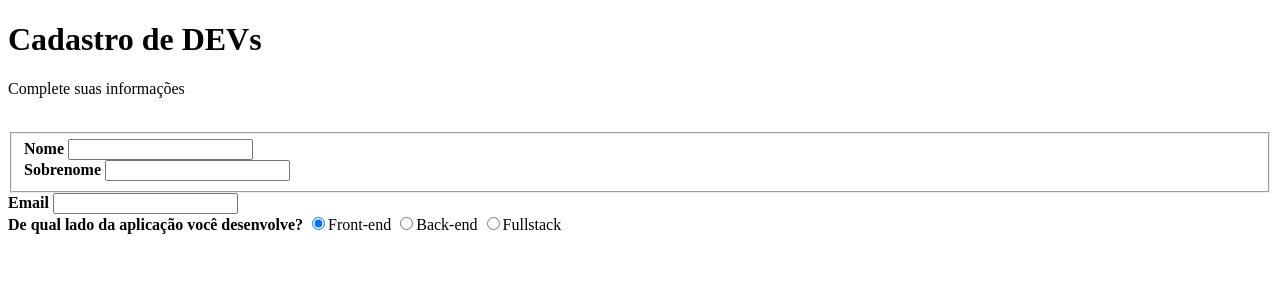
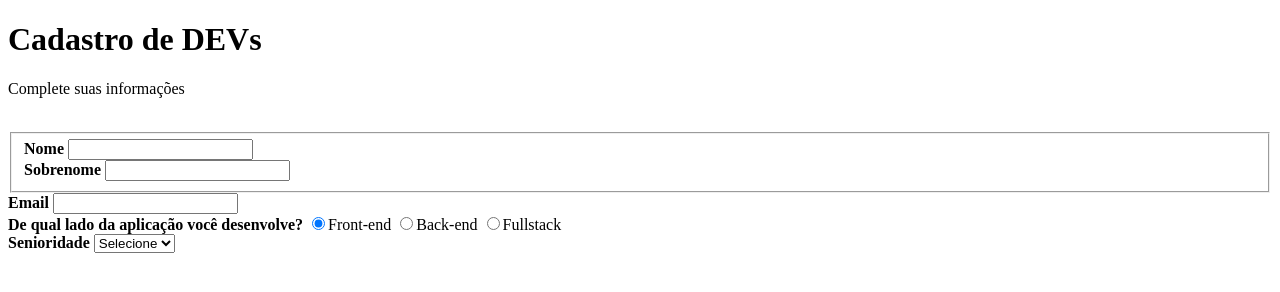
Before and after one commit to Francisca999-tina/Formulario-para-iniciante, a plain HTML site: page index.html in a window 1280 px wide. Drawn offline with Linux system fonts and the light colour scheme.

Commit message:
Update index.html

```diff
--- a/index.html
+++ b/index.html
@@ -56,7 +56,7 @@
 
         </div>
 
-        <!-- Campo de desenvolvimento web com 3 opções de botões selecionáveis (radio button)e css de classe "campo" -->
+        <!-- Campo de desenvolvimento web com 3 opções de botões selecionáveis (radio button) e css de classe "campo" -->
 
         <div class="campo">
 
@@ -78,7 +78,17 @@
 
         </div>
 
-        <!-- Campo de senioridade com 3 opção para escolha ()-->
+        <!-- Campo de senioridade com 3 opção para escolha (select option) e css de classe "campo" -->
+        <div class="campo">
+            <label for="senioridade"><strong>Senioridade</strong>
+
+            </label>
+
+            <select id="senioridade" required>
+                <option selected disabled value="">Selecione
+            </select>
+
+        </div>
 
 
 
```
